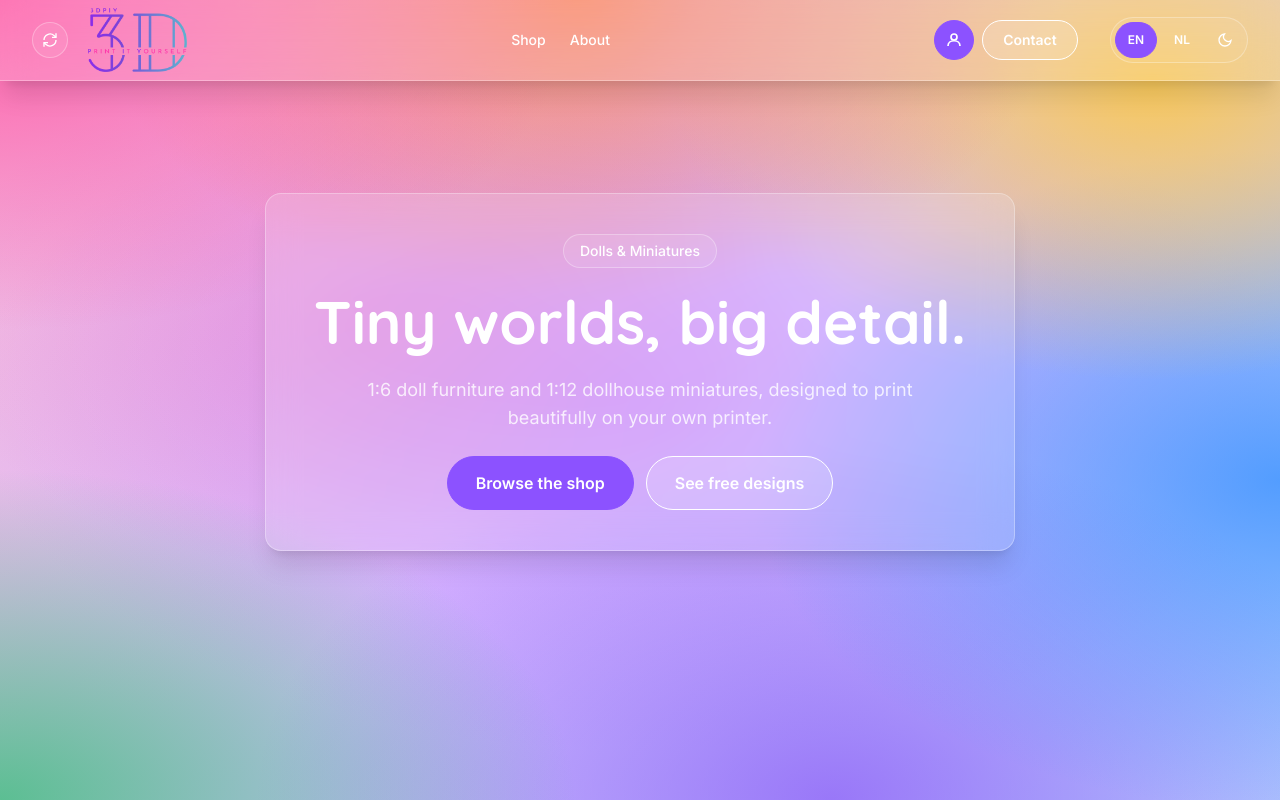
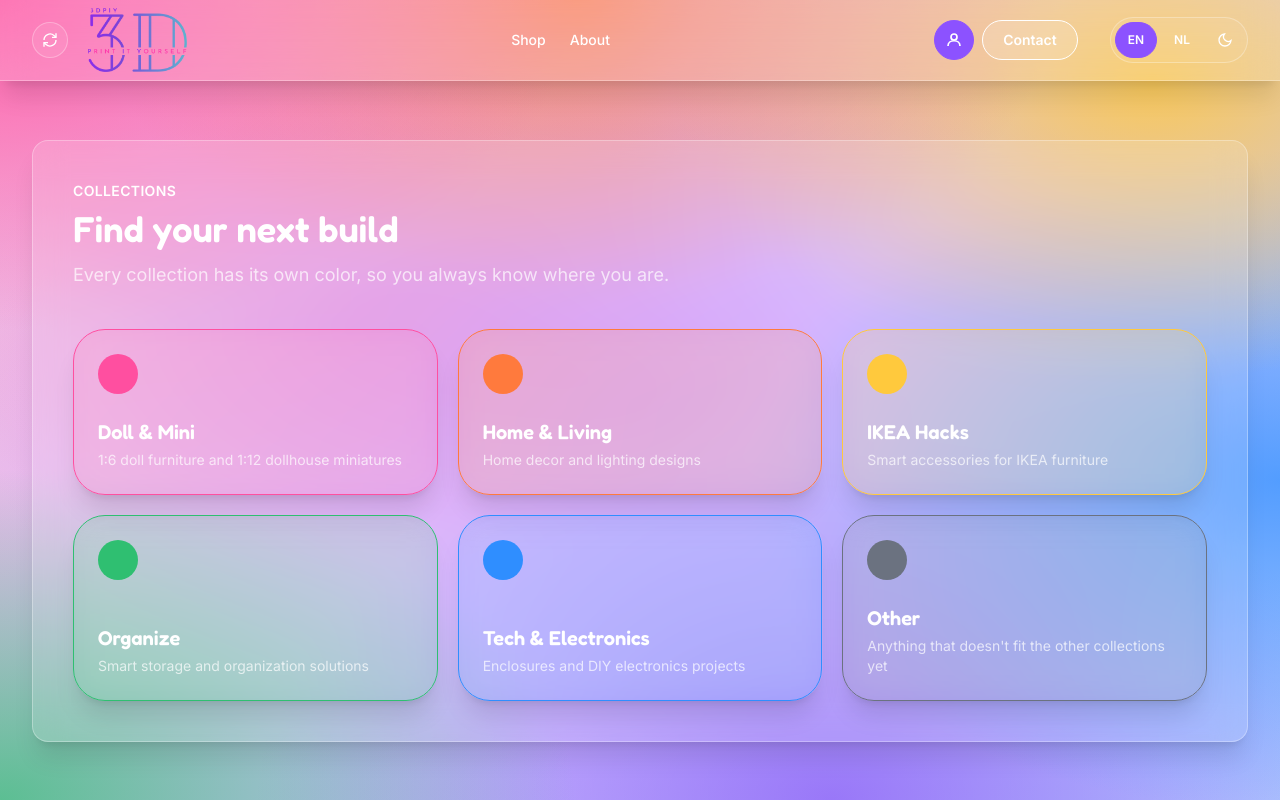
Before and after one commit to shop3DPIY/webshop, a Next.js app: page /en/dolls in a window 1280 px wide. Shown: the top 800 px of the page. Built offline with nearby package versions, Linux system fonts and the light colour scheme; no server answers; the database is empty.

Commit message:
Shop landing opens on the categories, centred in the first screen
Co-Authored-By: Claude Opus 5.5 <noreply@anthropic.com>

```diff
--- a/src/app/[locale]/(site)/dolls/page.tsx
+++ b/src/app/[locale]/(site)/dolls/page.tsx
@@ -1,4 +1,3 @@
-import { Quicksand } from "next/font/google";
 import { getTranslations } from "next-intl/server";
 import { Container } from "@/components/ui/Container";
 import { Button } from "@/components/ui/Button";
@@ -9,10 +8,7 @@ import { TrackMarker } from "@/components/system/TrackMarker";
 import { getTrackCollections, getCollection } from "@/lib/config/colors";
 import { getPublishedProducts } from "@/lib/products";
 
-const quicksand = Quicksand({ subsets: ["latin"], weight: "700" });
-
 export default async function DollsPage() {
-  const tHero = await getTranslations("dollsLanding");
   const tCollections = await getTranslations("collections");
   const tNewAndPopular = await getTranslations("newAndPopular");
   const tAbout = await getTranslations("about");
@@ -27,35 +23,10 @@ export default async function DollsPage() {
   return (
     <>
       <TrackMarker track="dolls" />
-      <section>
-        <Container className="relative flex flex-col items-center py-20 text-center sm:py-28">
-          <div className="flex max-w-4xl flex-col items-center gap-6 rounded-xl px-8 py-10 sm:px-12 glass">
-            <span className="inline-flex rounded-full border border-line bg-mist px-4 py-1.5 text-sm font-medium text-ink">
-              {tHero("eyebrow")}
-            </span>
-            <h1
-              className={`${quicksand.className} text-4xl text-ink sm:whitespace-nowrap sm:text-5xl lg:text-6xl`}
-            >
-              {tHero("titleLine1")}{" "}
-              <span className="text-ink">{tHero("titleLine2")}</span>
-            </h1>
-            <p className="max-w-xl text-lg text-ink/80">
-              {tHero("description")}
-            </p>
-            <div className="flex flex-wrap items-center justify-center gap-3">
-              <Button href="/shop" size="lg">
-                {tHero("cta")}
-              </Button>
-              <Button href="/free-designs" variant="secondary" size="lg">
-                {tFreeDownloads("cta")}
-              </Button>
-            </div>
-          </div>
-        </Container>
-      </section>
-
-      <section className="py-16 sm:py-24">
-        <Container panel className="flex flex-col gap-10">
+      {/* The page opens on the categories, centred in the first screen
+          (viewport minus the h-20 header). */}
+      <section className="flex min-h-[calc(100svh-5rem)] items-center py-8">
+        <Container panel className="py-0 flex flex-col gap-10">
           <SectionHeading
             eyebrow={tCollections("eyebrow")}
             title={tCollections("title")}
```
